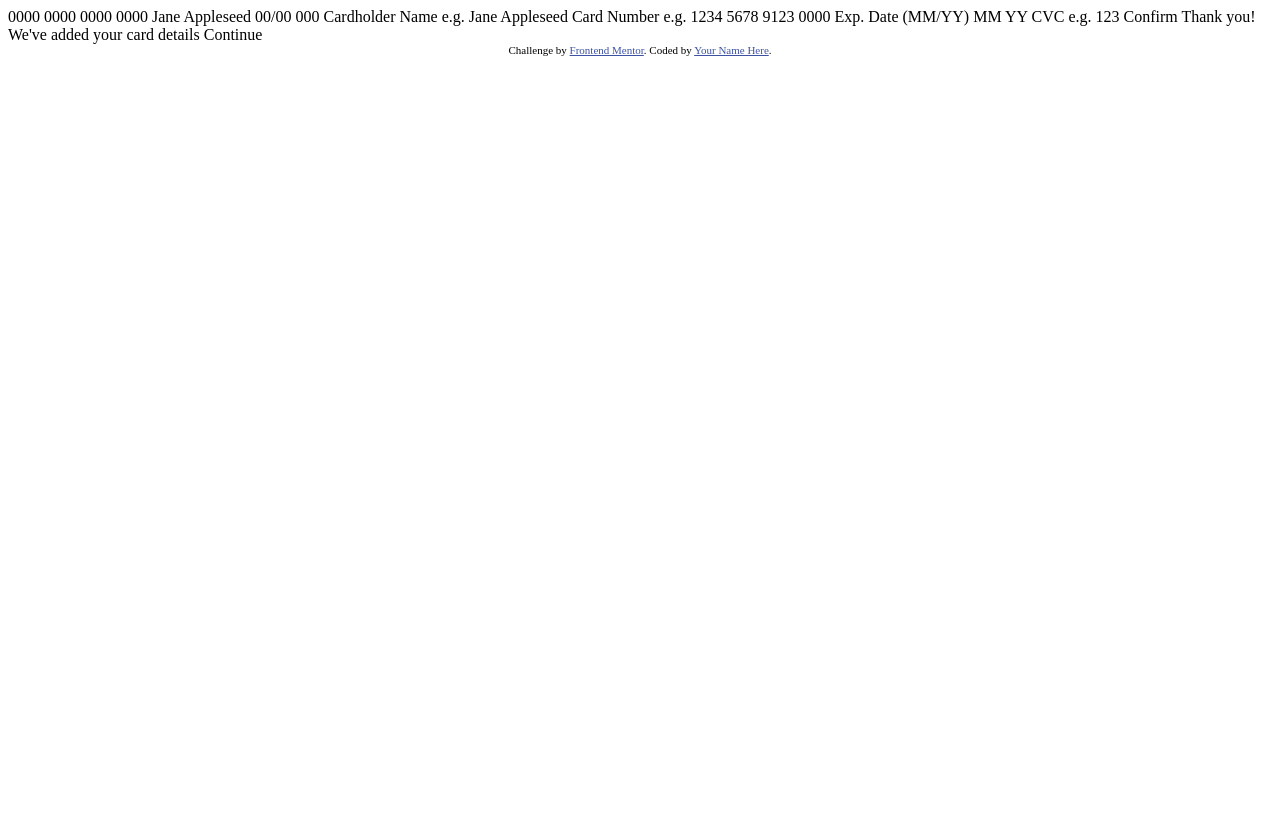
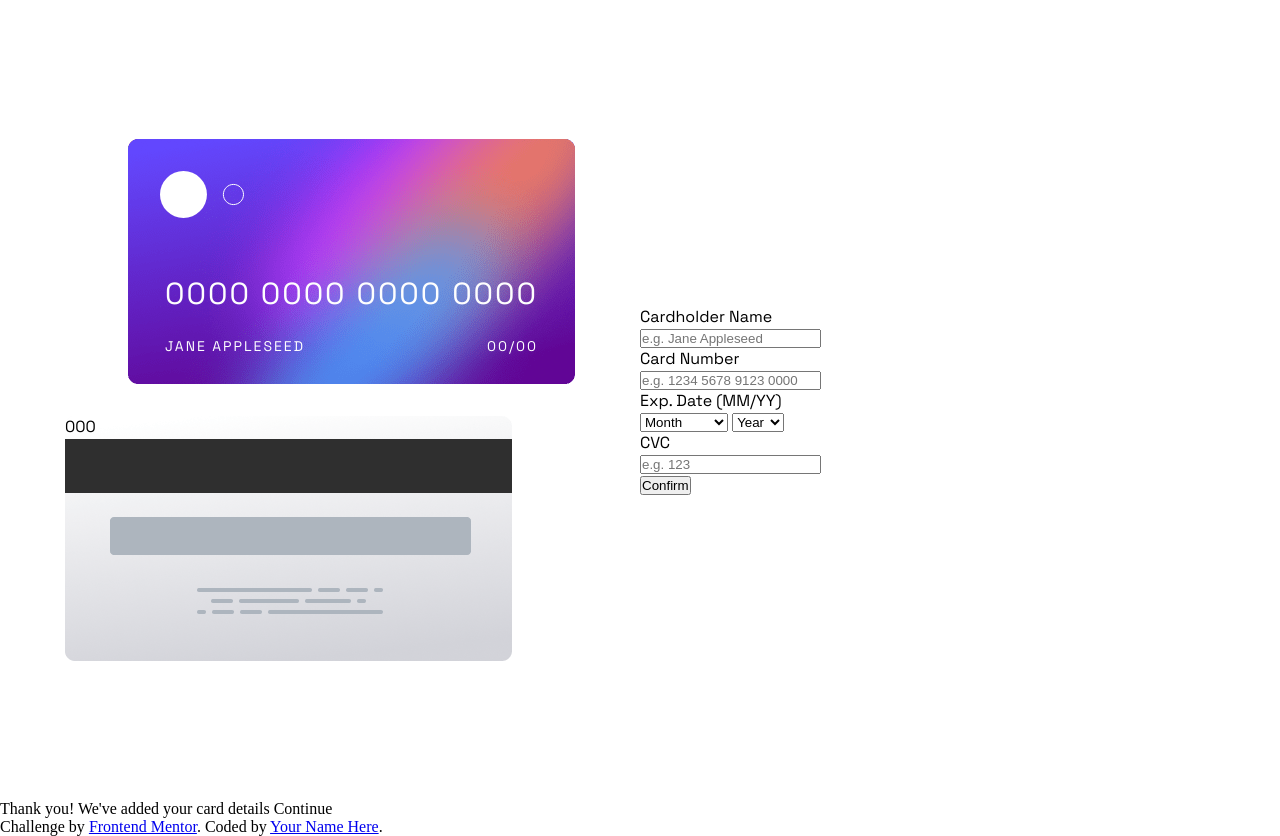
Before and after one commit to fnavarro11497/Interactive-CVC-Project, a plain HTML site: page index.html in a window 1280 px wide. Before the commit the page ends 800 px from the top, so only its background shows below. Drawn offline with Linux system fonts and the light colour scheme.

Commit message:
Finish front creditcard html/css

```diff
--- a/index.html
+++ b/index.html
@@ -1,51 +1,87 @@
 <!DOCTYPE html>
 <html lang="en">
   <head>
-  <meta charset="UTF-8">
-  <meta name="viewport" content="width=device-width, initial-scale=1.0"> <!-- displays site properly based on user's device -->
+    <meta charset="UTF-8" />
+    <meta name="viewport" content="width=device-width, initial-scale=1.0" />
+    <!-- displays site properly based on user's device -->
+    <link rel="stylesheet" href="style.css">
+    <link rel="preconnect" href="https://fonts.googleapis.com">
+  <link rel="preconnect" href="https://fonts.gstatic.com" crossorigin>
+  <link href="https://fonts.googleapis.com/css2?family=Space+Grotesk:wght@300;400;500;700&display=swap" rel="stylesheet">
 
-  <link rel="icon" type="image/png" sizes="32x32" href="./images/favicon-32x32.png">
+    <link
+      rel="icon"
+      type="image/png"
+      sizes="32x32"
+      href="./images/favicon-32x32.png"
+    />
 
     <title>Frontend Mentor | Interactive card details form</title>
+  </head>
 
-  <!-- Feel free to remove these styles or customise in your own stylesheet 👍 -->
-  <style>
-    .attribution { font-size: 11px; text-align: center; }
-    .attribution a { color: hsl(228, 45%, 44%); }
-  </style>
-</head>
   <body>
+    <div id="main">
+      <div id="left-side">
+        <div id="credit-card">
+          <img class="card-logo" src="images/card-logo.svg" alt="">
+          <div class="card-bottom">
+            <p class="numbers"> 0000 0000 0000 0000 </p>
+            <div class="card-footer">
+                <p class="name">JANE APPLESEED</p>
+                <p class="expiration">00/00</p>
+            </div>
+          </div>
+        </div>
+        <div id="card-back">000</div>
+      </div>
 
-  0000 0000 0000 0000
-  Jane Appleseed
-  00/00
 
-  000
+      <div id="right-side">
+        <div class="card-holder"><p class="card-name">Cardholder Name</p> <input type="text" placeholder="e.g. Jane Appleseed"></div>
+        <div class="card-number"><p class="card-number">Card Number</p>  <input type="text" placeholder="e.g. 1234 5678 9123 0000"></input></div>
+        <div class="card-expiration">
+          <p class="exp-date">Exp. Date (MM/YY)</p>
+          <select name='expireMM' id='expireMM'>
+            <option value=''>Month</option>
+            <option value='01'>January</option>
+            <option value='02'>February</option>
+            <option value='03'>March</option>
+            <option value='04'>April</option>
+            <option value='05'>May</option>
+            <option value='06'>June</option>
+            <option value='07'>July</option>
+            <option value='08'>August</option>
+            <option value='09'>September</option>
+            <option value='10'>October</option>
+            <option value='11'>November</option>
+            <option value='12'>December</option>
+          </select>
+          <select name='expireYY' id='expireYY'>
+            <option value=''>Year</option>
+            <option value='20'>2020</option>
+            <option value='21'>2021</option>
+            <option value='22'>2022</option>
+            <option value='23'>2023</option>
+            <option value='24'>2024</option>
+          </select>
+          <input class="inputCard" type="hidden" name="expiry" id="expiry" maxlength="4"/>
+          <p class="security-code">CVC </p><input type="text" placeholder="e.g. 123">
+        </div>
 
-  Cardholder Name
-  e.g. Jane Appleseed
+        <button>Confirm</button>
+      </div>
+    </div>
 
-  Card Number
-  e.g. 1234 5678 9123 0000
-
-  Exp. Date (MM/YY)
-  MM
-  YY
-
-  CVC
-  e.g. 123
-
-  Confirm
 
     <!-- Completed state start -->
 
-  Thank you!
-  We've added your card details
-  Continue
+    Thank you! We've added your card details Continue
 
     <div class="attribution">
-    Challenge by <a href="https://www.frontendmentor.io?ref=challenge" target="_blank">Frontend Mentor</a>.
-    Coded by <a href="#">Your Name Here</a>.
+      Challenge by
+      <a href="https://www.frontendmentor.io?ref=challenge" target="_blank"
+        >Frontend Mentor</a
+      >. Coded by <a href="#">Your Name Here</a>.
     </div>
   </body>
 </html>
--- /dev/null
+++ b/style.css
@@ -0,0 +1,91 @@
+*, *::before, *::after {
+    box-sizing: border-box;
+    padding: 0;
+    margin:0;
+}
+
+#main {
+    display: flex;
+    width: 100%;
+    height: 100vh;
+    font-family: 'Space Grotesk', sans-serif;
+}
+
+#left-side {
+    width: 50%;
+    margin: auto;
+    display: flex;
+    flex-direction: column;
+    gap: 2rem;
+}
+
+#right-side {
+    width: 50%;
+    margin: auto;
+}
+
+/* -----------------------FRONT -- CREDIT CARD */
+
+#credit-card {
+    background: url(images/bg-card-front.png);
+    background-repeat: no-repeat;
+    background-size: contain;
+    height: 245px;
+    width: 447px;
+    margin: 0 auto;
+    display: flex;
+    flex-direction: column;
+    margin-left: 20%;
+    justify-content: space-between;
+    align-items: center;
+
+}
+
+.card-logo {
+    display: flex;
+    align-self: flex-start;
+    justify-self: flex-start;
+    padding-left: 2rem;
+    padding-top: 2rem;
+}
+
+.card-bottom {
+    display: flex;
+    flex-direction: column;
+    gap: 1.5rem;
+}
+
+.numbers {
+    font-size: 1.9rem;
+    width: 100%;
+    text-align: center;
+    display: flex;
+    align-self: center;
+    letter-spacing: 2px;
+    color: #fefefe;
+}
+
+
+.card-footer{
+    display: flex;
+    padding-bottom: 1.8rem;
+    width: 100%;
+    justify-content: space-between;
+    font-size: 0.875rem;
+    letter-spacing: 2px;
+    color: #fefefe;
+}
+
+/* ----------------------_BACK - CREDIT CARD */
+
+#card-back{
+    background: url(images/bg-card-back.png);
+    background-repeat: no-repeat;
+    background-size: contain;
+    height: 245px;
+    width: 447px;
+    margin: 0 auto;
+    display: flex;
+    margin-right: 20%;
+
+}
```
Lines whose indentation alone changed are shown as unchanged.
